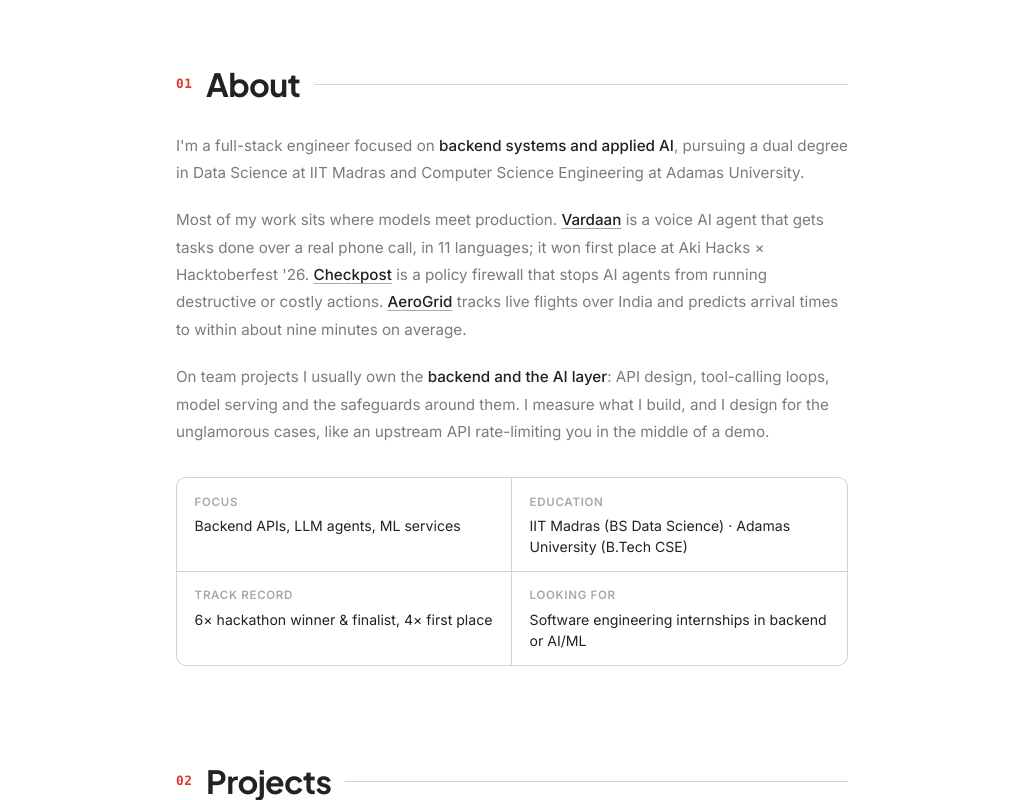
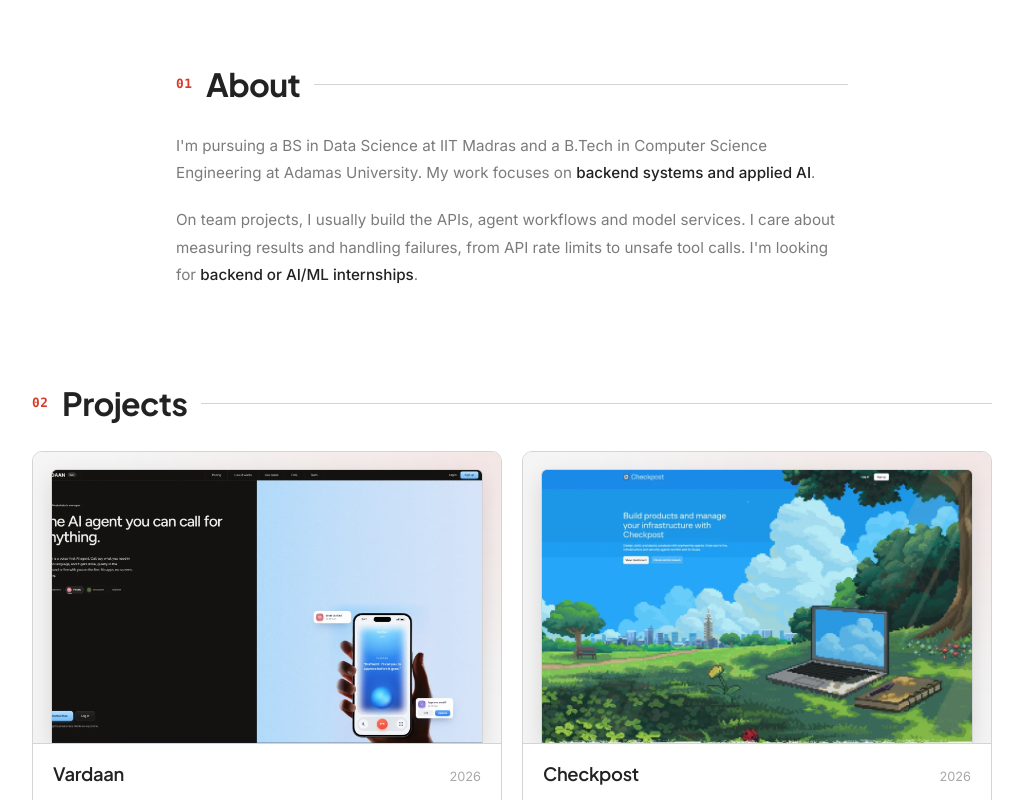
Before and after one commit to 24f2006234/aniruddha-portfolio, a React (Vite) app: page / in a window 1280 px wide. Shown: the part 580-1380 px from the top of the page, without its empty margins (128-1151 px from the left). Built offline with nearby package versions, Linux system fonts and the light colour scheme.

Commit message:
Refine about copy and widen project layout

```diff
--- a/src/components/About.jsx
+++ b/src/components/About.jsx
@@ -1,24 +1,7 @@
 import React from "react";
 import { motion } from "framer-motion";
-import { Link } from "react-router-dom";
 
 const ease = [0.22, 1, 0.36, 1];
-
-// Opens the project's case study modal (handled in Projects.jsx).
-function ProjectLink({ slug, children }) {
-  return (
-    <Link to={`?project=${slug}`} state={{ fromCard: true }} className="about-link">
-      {children}
-    </Link>
-  );
-}
-
-const facts = [
-  { label: "Focus", value: "Backend APIs, LLM agents, ML services" },
-  { label: "Education", value: "IIT Madras (BS Data Science) · Adamas University (B.Tech CSE)" },
-  { label: "Track record", value: "6× hackathon winner & finalist, 4× first place" },
-  { label: "Looking for", value: "Software engineering internships in backend or AI/ML" },
-];
 
 export default function About() {
   return (
@@ -42,38 +25,15 @@ export default function About() {
           transition={{ duration: 0.5, ease }}
         >
           <p>
-            I'm a full-stack engineer focused on <strong>backend systems and applied AI</strong>, pursuing a dual
-            degree in Data Science at IIT Madras and Computer Science Engineering at Adamas University.
+            I'm pursuing a BS in Data Science at IIT Madras and a B.Tech in Computer Science Engineering
+            at Adamas University. My work focuses on <strong>backend systems and applied AI</strong>.
           </p>
           <p>
-            Most of my work sits where models meet production. <ProjectLink slug="vardaan">Vardaan</ProjectLink> is a
-            voice AI agent that gets tasks done over a real phone call, in 11 languages; it won first place at Aki
-            Hacks × Hacktoberfest '26. <ProjectLink slug="checkpost">Checkpost</ProjectLink> is a policy firewall that
-            stops AI agents from running destructive or costly actions.{" "}
-            <ProjectLink slug="aerogrid">AeroGrid</ProjectLink> tracks live flights over India and predicts arrival
-            times to within about nine minutes on average.
-          </p>
-          <p>
-            On team projects I usually own the <strong>backend and the AI layer</strong>: API design, tool-calling
-            loops, model serving and the safeguards around them. I measure what I build, and I design for the
-            unglamorous cases, like an upstream API rate-limiting you in the middle of a demo.
+            On team projects, I usually build the APIs, agent workflows and model services. I care about
+            measuring results and handling failures, from API rate limits to unsafe tool calls.
+            I'm looking for <strong>backend or AI/ML internships</strong>.
           </p>
         </motion.div>
-
-        <motion.dl
-          className="about-facts"
-          initial={{ opacity: 0, y: 12 }}
-          whileInView={{ opacity: 1, y: 0 }}
-          viewport={{ once: true }}
-          transition={{ duration: 0.5, delay: 0.1, ease }}
-        >
-          {facts.map((f) => (
-            <div key={f.label} className="about-fact">
-              <dt>{f.label}</dt>
-              <dd>{f.value}</dd>
-            </div>
-          ))}
-        </motion.dl>
       </div>
     </section>
   );
--- a/src/components/Projects.jsx
+++ b/src/components/Projects.jsx
@@ -39,7 +39,7 @@ export default function Projects() {
         )}
       </AnimatePresence>
 
-      <div className="container">
+      <div className="container projects-container">
         <motion.div
           className="section-head"
           initial={{ opacity: 0, y: 16 }}
--- a/src/styles/site.css
+++ b/src/styles/site.css
@@ -190,13 +190,17 @@ main {
   letter-spacing: 0;
 }
 
+.projects-container {
+  max-width: 960px;
+}
+
 .projects-grid {
   display: grid;
   grid-template-columns: repeat(2, minmax(0, 1fr));
   gap: 1.25rem;
 }
 
-@media (max-width: 640px) {
+@media (max-width: 720px) {
   .projects-grid {
     grid-template-columns: minmax(0, 1fr);
   }
```
